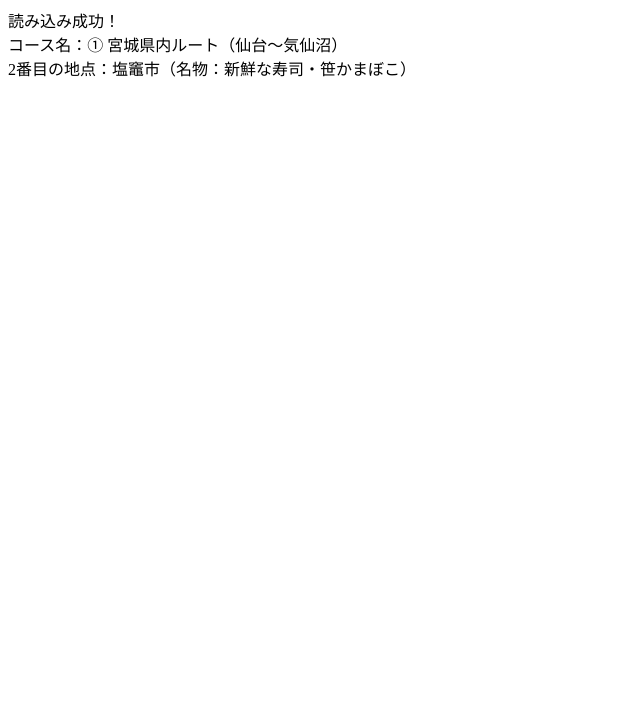
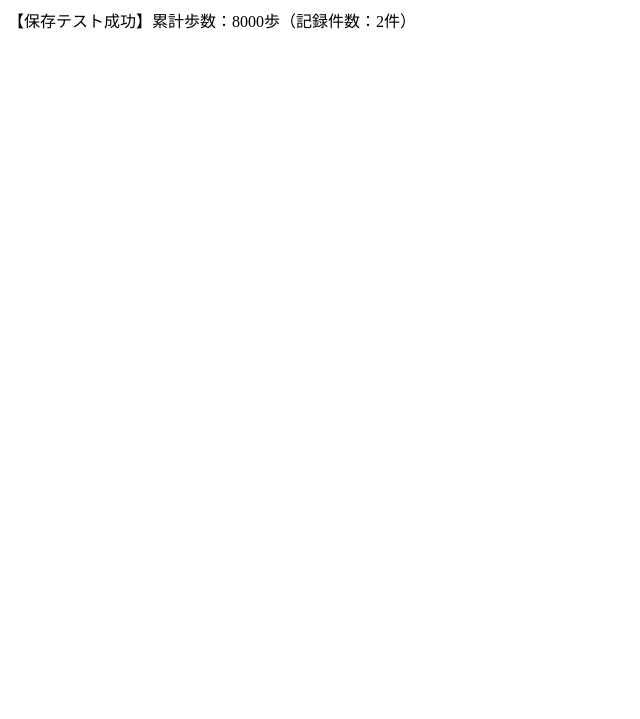
Before and after one commit to taro-walking/tohotabi-app, a plain HTML site: page index.html in a window 1280 px wide. Shown: the part 81-800 px from the top of the page, without its empty margins (0-640 px from the left). Drawn offline with Linux system fonts and the light colour scheme.

Commit message:
storage.jsのテスト

```diff
--- a/index.html
+++ b/index.html
@@ -1,35 +1,42 @@
-<!-- このファイルが最新のHTML（HTML5）であることをブラウザに伝える宣言です -->
 <!DOCTYPE html>
-<!-- Webページ全体の始まりと、言語が日本語であることを指定します -->
 <html lang="ja">
-<!-- 裏方の設定情報をまとめる場所です -->
 <head>
-  <!-- 文字化けを防ぐため、文字コードをUTF-8に指定します -->
   <meta charset="UTF-8">
-  <!-- iPhone 17の画面幅にピッタリ合わせる設定です -->
   <meta name="viewport" content="width=device-width, initial-scale=1.0">
-  <!-- アプリのタイトルです -->
-  <title>徒歩旅（仮）</title>
-<!-- 裏方の設定の終わりです -->
+  <title>徒歩旅 動作確認テスト</title>
 </head>
-<!-- ここから下が画面に表示される中身です -->
 <body>
-  <!-- アプリのタイトルを見出しとして表示します -->
-  <h1>徒歩旅（仮）</h1>
-  <!-- テスト結果を表示するための空っぽの枠（id="test-area"）を用意します -->
-  <div id="test-area">データを読み込み中...</div>
+  <!-- 画面の見出しを表示します -->
+  <h1>徒歩旅（仮）動作テスト</h1>
 
-  <!-- ① 先ほど作成した「市町村マスター（master.js）」をこのページに読み込みます -->
+  <!-- テスト結果の文字を流し込むための「空の箱」を用意します -->
+  <div id="test-area"></div>
+
+  <!-- 1. 前回作ったマスターデータを読み込みます -->
   <script src="master.js"></script>
 
-  <!-- 読み込んだマスターデータの中身を画面に表示してテストするための小さな命令です -->
+  <!-- 2. 今回作った保存管理プログラムを読み込みます -->
+  <script src="storage.js"></script>
+
+  <!-- 3. ここから動作確認用のテストプログラムを実行します -->
   <script>
-    // 画面上の「test-area」という枠を探して、文字を書き換える準備をします
-    const testArea = document.getElementById("test-area");
-    // MASTER_DATAの中から、1つ目のコース名と、2番目の地点名（塩竈市）を取り出して画面に表示します
-    testArea.innerHTML = "読み込み成功！<br>コース名：" + MASTER_DATA.course1.name + "<br>2番目の地点：" + MASTER_DATA.course1.points[1].name + "（名物：" + MASTER_DATA.course1.points[1].specialty + "）";
+    // テスト用に一旦データをリセットします
+    StorageManager.clearAllData();
+
+    // 「2026-11-21 に 5000歩 歩いた」というデータを保存します
+    StorageManager.addStepRecord('2026-11-21', 5000);
+
+    // さらに「2026-11-21 に 3000歩 追加で歩いた」というデータを保存します
+    StorageManager.addStepRecord('2026-11-21', 3000);
+
+    // 保存されたデータを読み込みます（合計 8000歩 になるはずです）
+    const testResult = StorageManager.loadData();
+
+    // 画面の「空の箱（test-area）」を取得します
+    const area = document.getElementById('test-area');
+
+    // 箱の中にテスト結果のメッセージを表示します
+    area.innerHTML = '<p>【保存テスト成功】累計歩数：' + testResult.totalSteps + '歩（記録件数：' + testResult.history.length + '件）</p>';
   </script>
-<!-- 画面表示の終わりです -->
 </body>
-<!-- Webページ全体の終わりです -->
 </html>
--- /dev/null
+++ b/storage.js
@@ -0,0 +1,100 @@
+// ブラウザのLocalStorageにデータを保存する際の「引き出しの名前（キー）」を定数として定義します
+const STORAGE_KEY = 'tohotabi_app_data_v1';
+
+// アプリ初回起動時やデータリセット時に使う「初期データ（デフォルト値）」のひな形を用意します
+const DEFAULT_DATA = {
+  // 現在選択中のコースID（初期値は宮城県内ルートを想定した 'course1' に設定）
+  currentCourseId: 'course1',
+  // 1歩あたりの歩幅（センチメートル単位。初期値は一般的な70cmに設定）
+  strideCm: 70,
+  // これまでの累計歩数（初期値は0歩）
+  totalSteps: 0,
+  // 日別の歩数記録を順番に入れていくための空のリスト（配列）
+  history: []
+};
+
+// 保存データ管理の機能をひとまとめにしたオブジェクト（部品）を作成します
+const StorageManager = {
+
+  // 【機能1】LocalStorageから保存データを読み込む関数（dBASEのUSEやREADに相当）
+  loadData: function() {
+    // 指定したキー名でLocalStorageから文字列データを取り出します
+    const savedJson = localStorage.getItem(STORAGE_KEY);
+
+    // もしデータが存在しない場合（初回起動時など）の処理です
+    if (!savedJson) {
+      // 初期データのひな形をコピーして新しいデータとして返します
+      return Object.assign({}, DEFAULT_DATA);
+    }
+
+    // 保存されていた文字列データを、JavaScriptで扱えるデータ形式（オブジェクト）に変換します
+    try {
+      // JSON形式の文字列を元のデータ構造に復元します
+      const parsedData = JSON.parse(savedJson);
+      // 万が一古いデータに不足項目があってもエラーにならないよう、初期データと合体させて返します
+      return Object.assign({}, DEFAULT_DATA, parsedData);
+    } catch (error) {
+      // データが壊れていた場合はコンソールにエラーを表示します
+      console.error('データの読み込みに失敗しました:', error);
+      // 安全のため初期データを返します
+      return Object.assign({}, DEFAULT_DATA);
+    }
+  },
+
+  // 【機能2】現在のデータをLocalStorageに書き込んで保存する関数（dBASEのREPLACEやCOMMITに相当）
+  saveData: function(data) {
+    // JavaScriptのデータ（オブジェクト）を、LocalStorageに保存できる「JSON文字列」に変換します
+    const jsonString = JSON.stringify(data);
+    // 指定したキー名を使ってLocalStorageに上書き保存します
+    localStorage.setItem(STORAGE_KEY, jsonString);
+  },
+
+  // 【機能3】新しい歩数記録を追加して保存する便利関数
+  addStepRecord: function(dateStr, steps) {
+    // まず現在の保存データをすべて読み込みます
+    const data = this.loadData();
+    // 入力された歩数を数値に変換して、累計歩数に足し算します
+    const numSteps = Number(steps);
+    // 累計歩数を更新します
+    data.totalSteps += numSteps;
+    // 日別履歴のリストの末尾に、今回の「日付」と「歩数」のペアを追加します
+    data.history.push({
+      // 日付文字列（例: "2026-11-21"）をセットします
+      date: dateStr,
+      // 今回の歩数をセットします
+      steps: numSteps
+    });
+    // 更新したデータをLocalStorageに保存します
+    this.saveData(data);
+    // 呼び出し元で最新の状態を使えるように、更新後のデータを返します
+    return data;
+  },
+
+  // 【機能4】歩幅や選択コースなどの設定を変更して保存する便利関数
+  updateSettings: function(newCourseId, newStrideCm) {
+    // まず現在の保存データをすべて読み込みます
+    const data = this.loadData();
+    // 新しいコースIDが指定されていれば上書きします
+    if (newCourseId) {
+      // コースIDを更新します
+      data.currentCourseId = newCourseId;
+    }
+    // 新しい歩幅が指定されていれば数値に変換して上書きします
+    if (newStrideCm) {
+      // 歩幅を更新します
+      data.strideCm = Number(newStrideCm);
+    }
+    // 更新したデータをLocalStorageに保存します
+    this.saveData(data);
+    // 更新後のデータを返します
+    return data;
+  },
+
+  // 【機能5】テスト用：保存データをすべて消去して初期状態に戻す関数
+  clearAllData: function() {
+    // LocalStorageから指定したキーのデータを削除します
+    localStorage.removeItem(STORAGE_KEY);
+    // 初期状態のデータを返します
+    return Object.assign({}, DEFAULT_DATA);
+  }
+};
```
